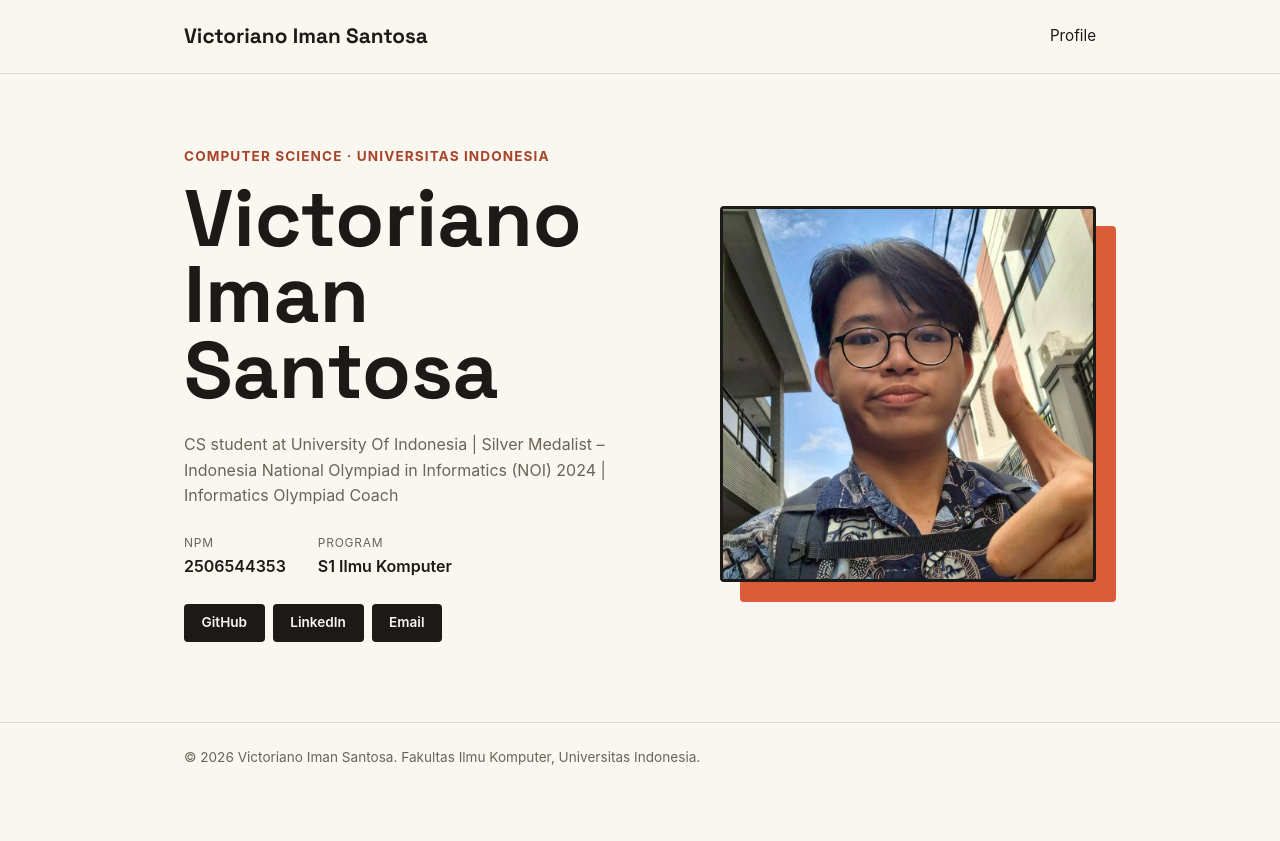
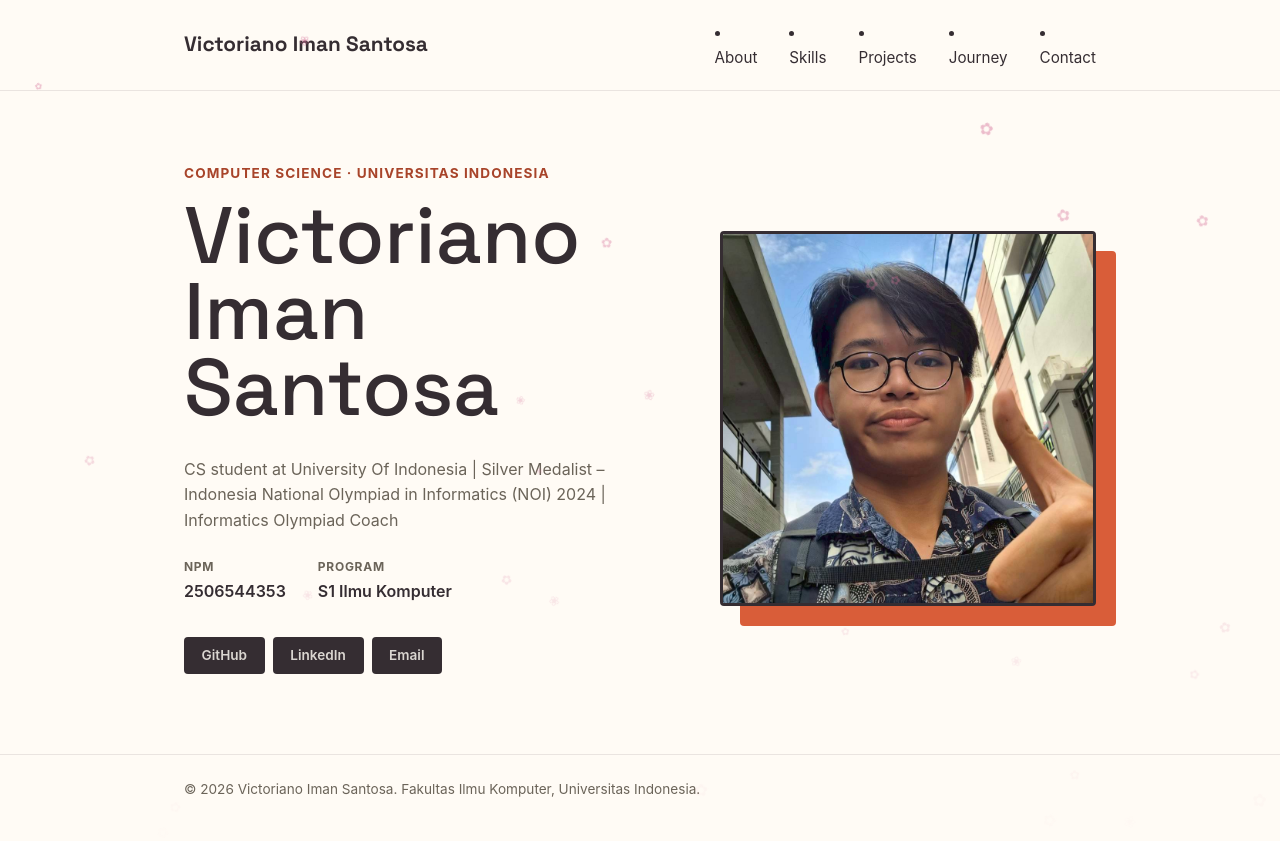
Before and after one commit to victorimans/myportofolio, a Django app: page / in a window 1280 px wide. Before the commit the page ends 765 px from the top, so only its background shows below. Run offline with Django 5.2, Linux system fonts and the light colour scheme; some libraries are stand-ins or nearby versions.

Commit message:
Feat : Add AI Disclosure & Sakura background falling using js & css

```diff
--- a/static/css/style.css
+++ b/static/css/style.css
@@ -12,6 +12,19 @@
     --line: #e3d9c9;
     --text-muted: #6b6459;
     --radius: 4px;
+
+    --cream: #f6efe1;
+    --cream-deep: #eee2cf;
+    --paper: rgba(255, 251, 244, .82);
+    --paper-strong: #fffaf2;
+    --ink: #352d32;
+    --muted: #756b70;
+    --purple: #7d5aa6;
+    --purple-soft: #a98cc6;
+    --pink: #d88ba9;
+    --pink-soft: #edb8cc;
+    --brown: #71544c;
+    --line: rgba(82, 60, 76, .12);
 }
 
 body {
@@ -177,6 +190,22 @@ h1, .brand {
     border-top: 1px solid var(--line);
 }
 
+.sakura-petal {
+    position: fixed;
+
+    top: -10vh;
+
+    z-index: 999;
+
+    pointer-events: none;
+
+    color: rgba(213, 112, 152, 0.72);
+
+    animation-name: sakuraFall;
+    animation-timing-function: linear;
+    animation-iteration-count: infinite;
+}
+
 @media (max-width: 600px) {
     .hero-grid {
         grid-template-columns: 1fr;
@@ -194,3 +223,25 @@ h1, .brand {
         justify-content: flex-start;
     }
 }
+
+@keyframes sakuraFall {
+    0% {
+        transform:
+            translate3d(0, -12vh, 0)
+            rotate(0deg);
+
+        opacity: 0;
+    }
+
+    10% {
+        opacity: 0.8;
+    }
+
+    100% {
+        transform:
+            translate3d(130px, 115vh, 0)
+            rotate(540deg);
+
+        opacity: 0;
+    }
+}
--- /dev/null
+++ b/static/js/main.js
@@ -0,0 +1,25 @@
+AOS.init({
+  duration: 850,
+  once: true,
+  offset: 70,
+  easing: "ease-out-cubic"
+});
+
+// Falling sakura petals
+const sakuraLayer = document.getElementById("sakura-layer");
+const petalCount = window.innerWidth < 768 ? 18 : 34;
+const petals = ["✿", "❀"];
+
+for (let i = 0; i < petalCount; i++) {
+  const petal = document.createElement("span");
+  petal.className = "sakura-petal";
+  petal.textContent = petals[Math.floor(Math.random() * petals.length)];
+
+  petal.style.left = `${Math.random() * 100}vw`;
+  petal.style.fontSize = `${8 + Math.random() * 10}px`;
+  petal.style.animationDuration = `${10 + Math.random() * 14}s`;
+  petal.style.animationDelay = `${-Math.random() * 20}s`;
+  petal.style.opacity = `${0.32 + Math.random() * 0.46}`;
+
+  sakuraLayer.appendChild(petal);
+}
--- a/templates/index.html
+++ b/templates/index.html
@@ -4,17 +4,35 @@
     <meta charset="UTF-8">
     <meta name="viewport" content="width=device-width, initial-scale=1.0">
     <title>Victoriano Iman Santosa - Portfolio</title>
+
+    <!-- Bootstrap -->
+    <link href="https://cdn.jsdelivr.net/npm/bootstrap@5.3.3/dist/css/bootstrap.min.css" rel="stylesheet">
+
+    <!-- Fonts -->
     <link rel="preconnect" href="https://fonts.googleapis.com">
     <link rel="preconnect" href="https://fonts.gstatic.com" crossorigin>
     <link href="https://fonts.googleapis.com/css2?family=Space+Grotesk:wght@500;700&display=swap" rel="stylesheet">
+
+    <!-- Font Awesome -->
+    <link rel="stylesheet" href="https://cdnjs.cloudflare.com/ajax/libs/font-awesome/6.6.0/css/all.min.css">
+
+    <!-- AOS -->
+    <link rel="stylesheet" href="https://cdnjs.cloudflare.com/ajax/libs/aos/2.3.4/aos.css">
+
     <link rel="stylesheet" href="/static/css/style.css">
 </head>
 <body>
+    <div id="sakura-layer" aria-hidden="true"></div>
+
     <header class="site-header">
         <div class="container">
             <a href="#profile" class="brand">Victoriano Iman Santosa</a>
             <nav>
-                <a href="#profile">Profile</a>
+                <li class="nav-item"><a class="nav-link" href="#about">About</a></li>
+                <li class="nav-item"><a class="nav-link" href="#skills">Skills</a></li>
+                <li class="nav-item"><a class="nav-link" href="#projects">Projects</a></li>
+                <li class="nav-item"><a class="nav-link" href="#journey">Journey</a></li>
+                <li class="nav-item"><a class="nav-link contact-nav" href="#contact">Contact</a></li>
             </nav>
         </div>
     </header>
@@ -50,6 +68,10 @@
                 </div>
             </div>
         </section>
+
+        <section class="">
+        </section>
+
     </main>
 
     <footer class="site-footer">
@@ -57,5 +79,13 @@
             <p>&copy; 2026 Victoriano Iman Santosa. Fakultas Ilmu Komputer, Universitas Indonesia.</p>
         </div>
     </footer>
+
+    <!-- Bootstrap JS -->
+    <script src="https://cdn.jsdelivr.net/npm/bootstrap@5.3.3/dist/js/bootstrap.bundle.min.js"></script>
+
+    <!-- AOS -->
+    <script src="https://cdnjs.cloudflare.com/ajax/libs/aos/2.3.4/aos.js"></script>
+
+    <script src="/static/js/main.js"></script>
 </body>
 </html>
```
Also changed, not shown: README.md.
